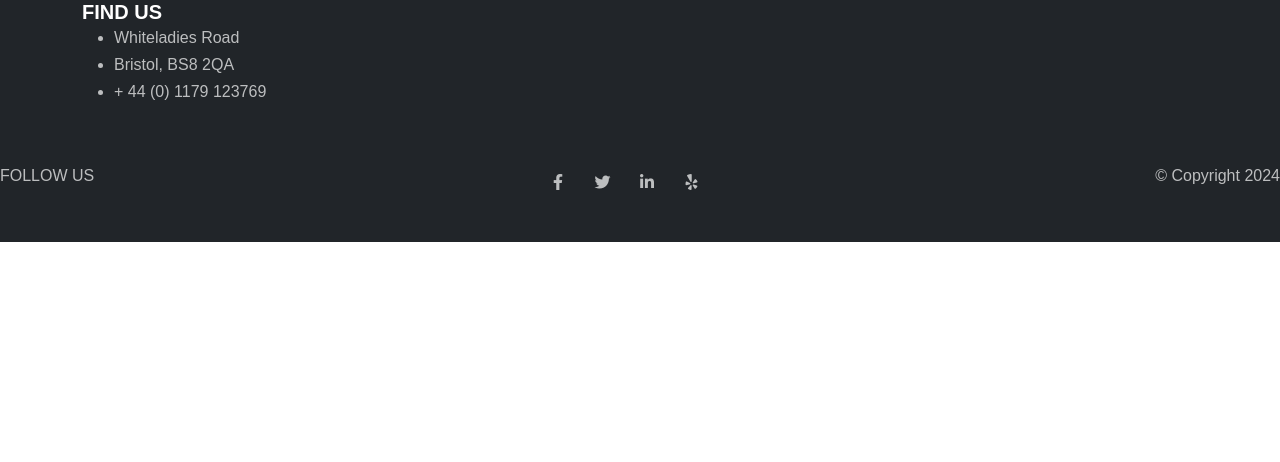
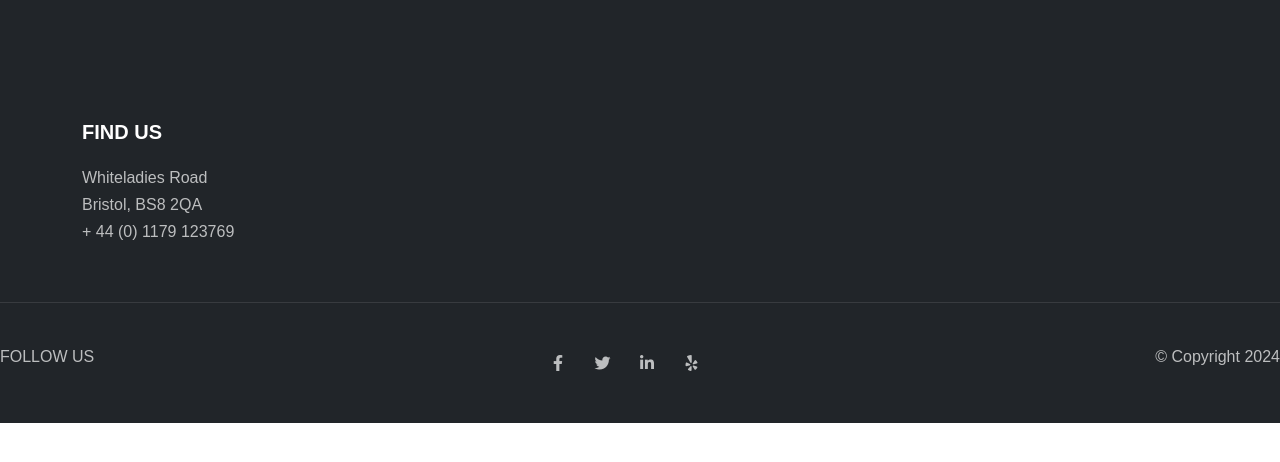
Before and after one commit to vikdts/django-app, a Django app: page / in a window 1280 px wide. Shown: the part 76-538 px from the top of the page. Run offline with Django 3.2, Linux system fonts and the light colour scheme.

Commit message:
style top footer

```diff
--- a/static/css/style.css
+++ b/static/css/style.css
@@ -70,9 +70,27 @@ h6 {
 }
 
 /* footer */
+footer {
+    padding-top: 120px;
+}
+
+.footer-top {
+    padding-bottom: 40px;
+    border-bottom: 1px solid rgba(255, 255, 255, 0.1);
+}
+
 .footer-bottom {
     padding-top: 40px;
     padding-bottom: 40px;
+}
+
+footer ul {
+    list-style: none;
+    padding: 0;
+}
+
+.contact {
+    padding-bottom: 20px;
 }
 
 footer li,
```
